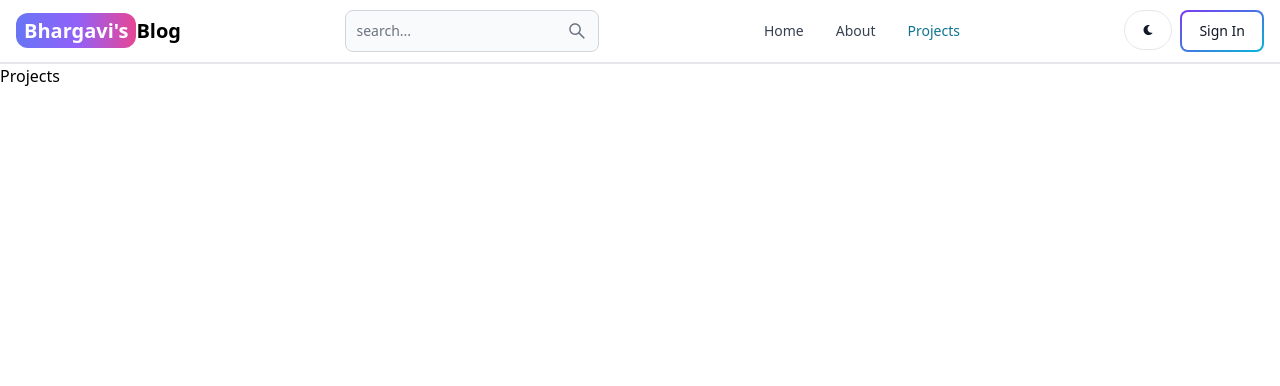
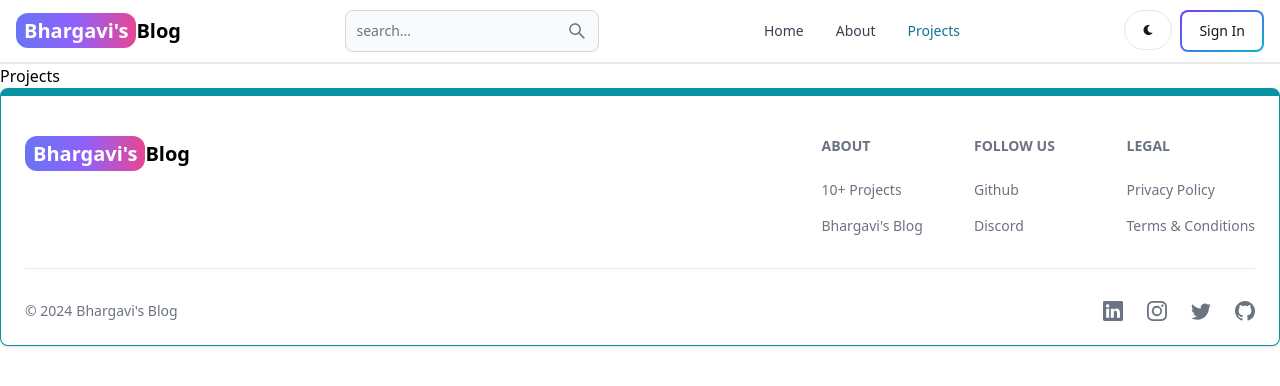
Before and after one commit to BhargaviJanjirala/mern-blog, a React (Vite) app in the folder client/: page /projects in a window 1280 px wide. Shown: the top 386 px of the page. Built offline with nearby package versions, Linux system fonts and the light colour scheme.

Commit message:
added footer component

```diff
--- a/client/src/App.jsx
+++ b/client/src/App.jsx
@@ -7,6 +7,8 @@
 import Dashboard from "./pages/Dashboard";
 import Projects from "./pages/Projects";
 import Header from "./components/Header";
+import FooterRoute from "./components/Footer";
+
 export default function App() {
   return (
     <BrowserRouter>
@@ -19,6 +21,7 @@
         <Route path="/dashboard" element={<Dashboard />} />
         <Route path="/projects" element={<Projects />} />
       </Routes>
+      <FooterRoute />
     </BrowserRouter>
   );
 }
--- /dev/null
+++ b/client/src/components/Footer.jsx
@@ -0,0 +1,72 @@
+import React from "react";
+import { Footer } from "flowbite-react";
+import { Link } from "react-router-dom";
+import { BsInstagram, BsTwitter, BsGithub, BsLinkedin } from "react-icons/bs";
+
+export default function FooterRoute() {
+  return (
+    <Footer container className="border border-t-8 border-teal-500">
+      <div className="w-full max-w-7xl mx-auto">
+        <div className="grid w-full justify-between sm:flex md:grid-cols-1">
+          <div className="mt-5">
+            <Link
+              to="/"
+              className="self-center whitespace-nowrap text-lg sm:text-xl font-semibold dark:text-white"
+            >
+              <span className="px-2 py-1 bg-gradient-to-r from-indigo-500 via-purple-500 to-pink-500 rounded-xl text-white">
+                Bhargavi's
+              </span>
+              Blog
+            </Link>
+          </div>
+          <div className="grid grid-cols-2 gap-8 mt-4 sm:grid-cols-3 sm:gap-6">
+            <div>
+              <Footer.Title title="About" />
+              <Footer.LinkGroup col>
+                <Footer.Link href="#">10+ Projects</Footer.Link>
+                <Footer.Link href="/about">Bhargavi's Blog</Footer.Link>
+              </Footer.LinkGroup>
+            </div>
+            <div>
+              <Footer.Title title="Follow us" />
+              <Footer.LinkGroup col>
+                <Footer.Link
+                  href="https://github.com/BhargaviJanjirala"
+                  target="_blank"
+                  rel="noopener noreferrer"
+                >
+                  Github
+                </Footer.Link>
+                <Footer.Link href="#">Discord</Footer.Link>
+              </Footer.LinkGroup>
+            </div>
+            <div>
+              <Footer.Title title="Legal" />
+              <Footer.LinkGroup col>
+                <Footer.Link href="#">Privacy Policy</Footer.Link>
+                <Footer.Link href="#">Terms &amp; Conditions</Footer.Link>
+              </Footer.LinkGroup>
+            </div>
+          </div>
+        </div>
+        <Footer.Divider />
+        <div className="w-full sm:flex sm:items-center sm:justify-between">
+          <Footer.Copyright
+            href="#"
+            by="Bhargavi's Blog"
+            year={new Date().getFullYear()}
+          />
+          <div className="flex gap-6 sm:mt-0 mt-4 sm:justify-center">
+            <Footer.Icon href="#" icon={BsLinkedin} />
+            <Footer.Icon href="#" icon={BsInstagram} />
+            <Footer.Icon href="#" icon={BsTwitter} />
+            <Footer.Icon
+              href="https://github.com/BhargaviJanjirala"
+              icon={BsGithub}
+            />
+          </div>
+        </div>
+      </div>
+    </Footer>
+  );
+}
```
